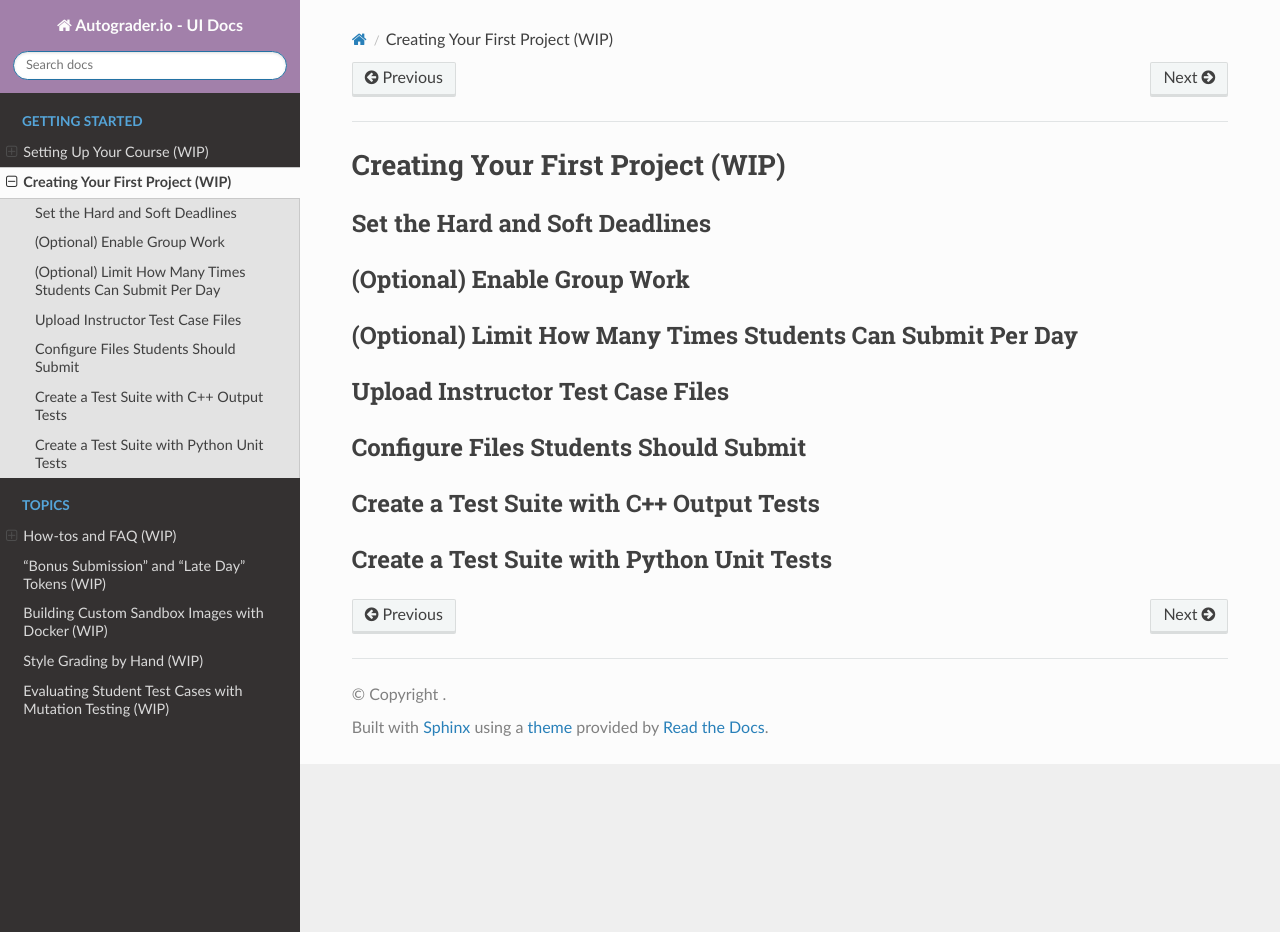
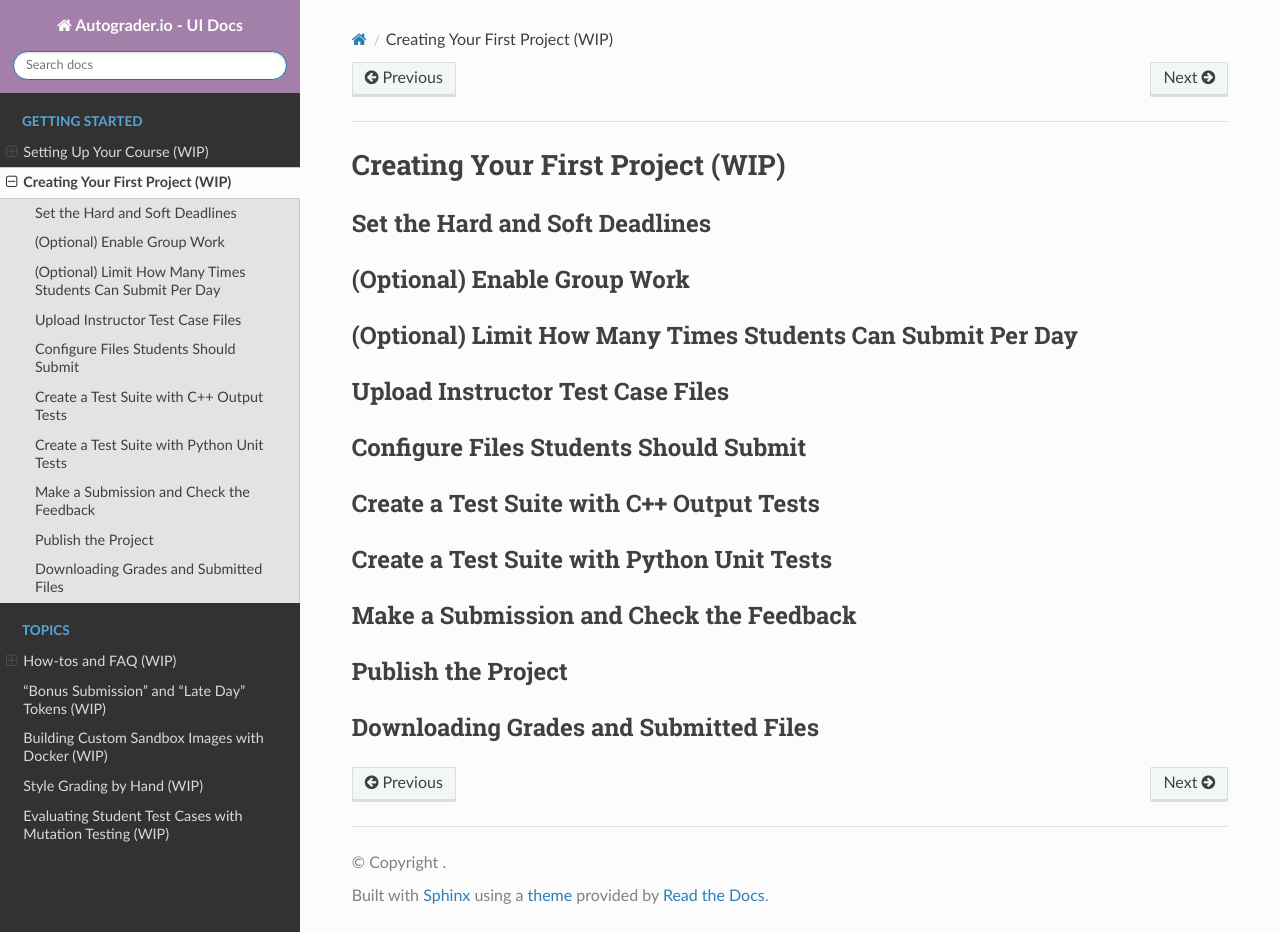
Before and after one commit to eecs-autograder/autograder.io, a Sphinx documentation site: the page built from docs/getting_started/create_first_project.rst, in a window 1280 px wide and 932 px high. Built offline with Sphinx 7.4.7 and the Read the Docs theme 2.0.0, drawn with Linux system fonts in a browser that asks for light colours.

Commit message:
Added skeleton headings for testing and publishing a project and downloading grades.

```diff
--- a/docs/getting_started/create_first_project.rst
+++ b/docs/getting_started/create_first_project.rst
@@ -24,3 +24,12 @@ Create a Test Suite with C++ Output Tests
 
 Create a Test Suite with Python Unit Tests
 ------------------------------------------
+
+Make a Submission and Check the Feedback
+----------------------------------------
+
+Publish the Project
+-------------------
+
+Downloading Grades and Submitted Files
+--------------------------------------
--- a/docs/how_tos.rst
+++ b/docs/how_tos.rst
@@ -1,5 +1,8 @@
 How-tos and FAQ (WIP)
 =====================
+
+Downloading Grades and Submitted Files
+--------------------------------------
 
 Let students submit even if they're not in the roster
 -----------------------------------------------------
```
